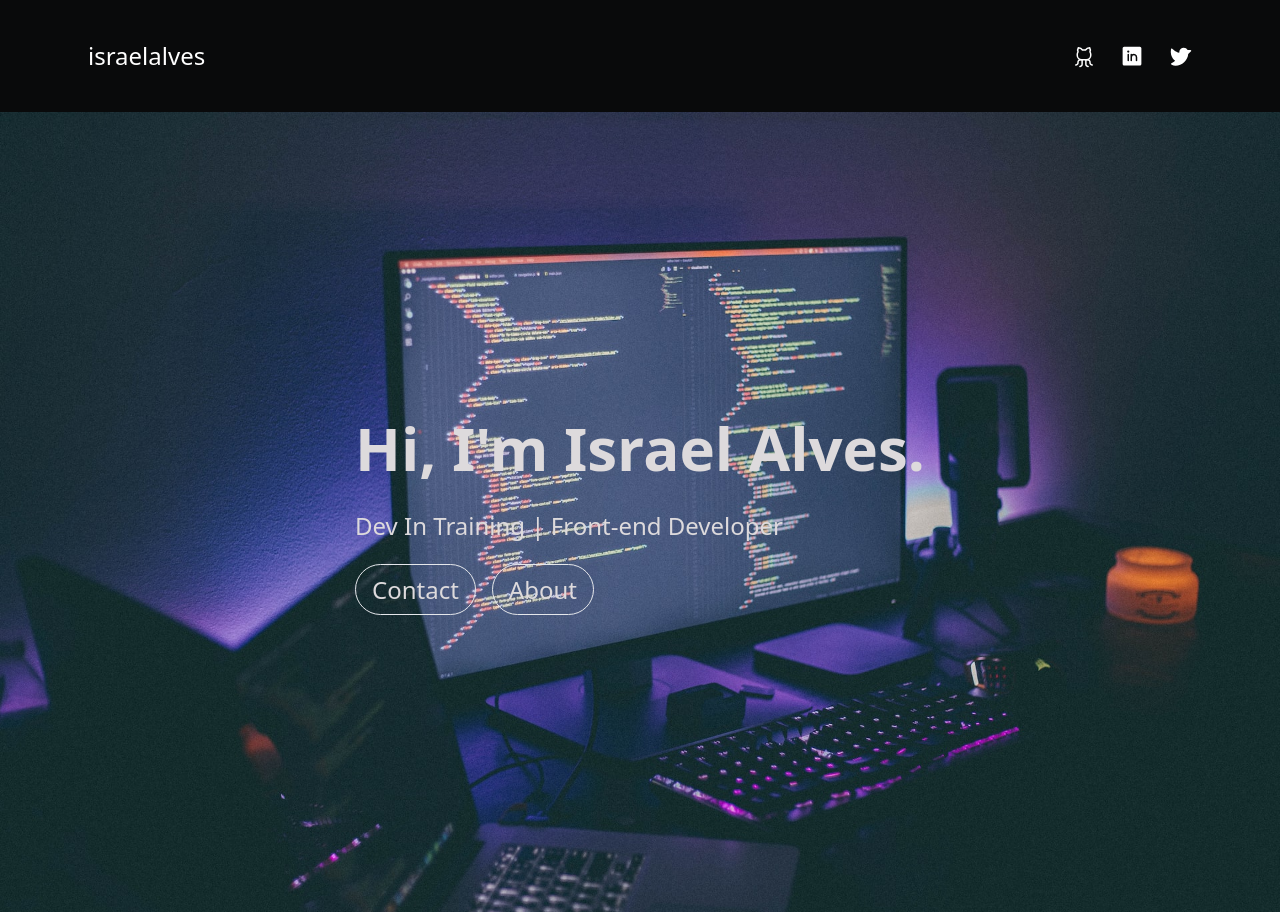
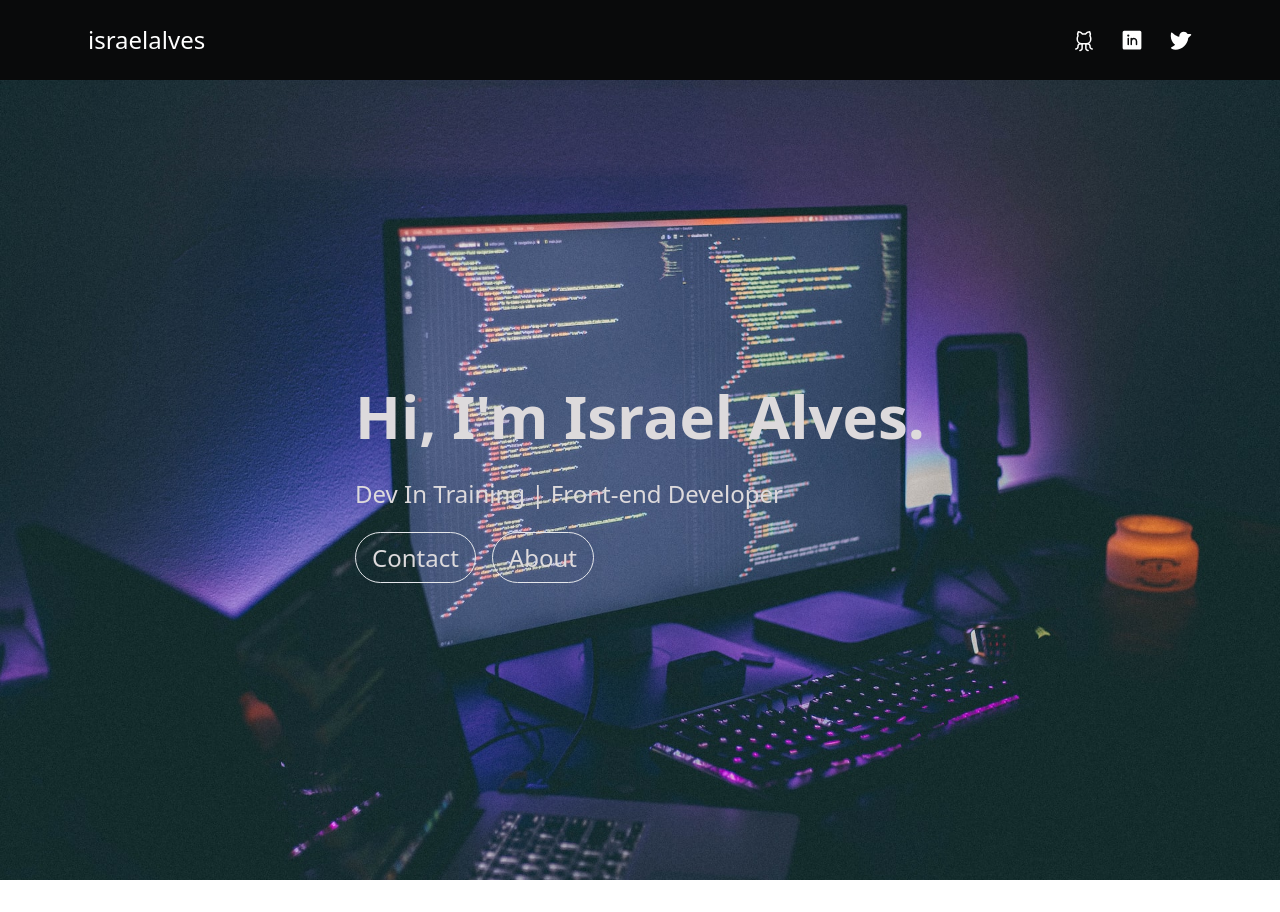
Before and after one commit to raelalves182/portfolio, a Next.js app: page / in a window 1280 px wide. After the commit the page ends 880 px from the top, so only its background shows below. Built offline with nearby package versions, Linux system fonts and the light colour scheme.

Commit message:
py header

```diff
--- a/src/components/Header.tsx
+++ b/src/components/Header.tsx
@@ -8,7 +8,7 @@ const Header = () => {
   return (
     <header className="flex items-center h-auto w-full bg-[#090A0B]">
       <div className="container max-w-6xl px-6 m-auto">
-        <nav className="flex justify-between py-10">
+        <nav className="flex justify-between py-6">
           <div className="text-white text-2xl">
             <Link title="israelalves" href="/">
               israelalves
```
